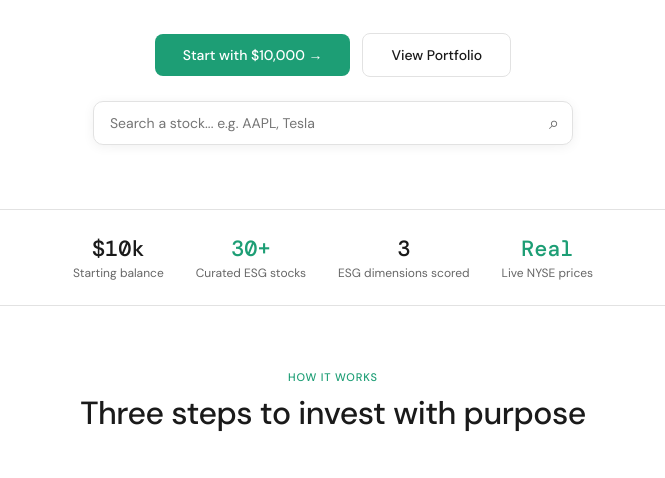
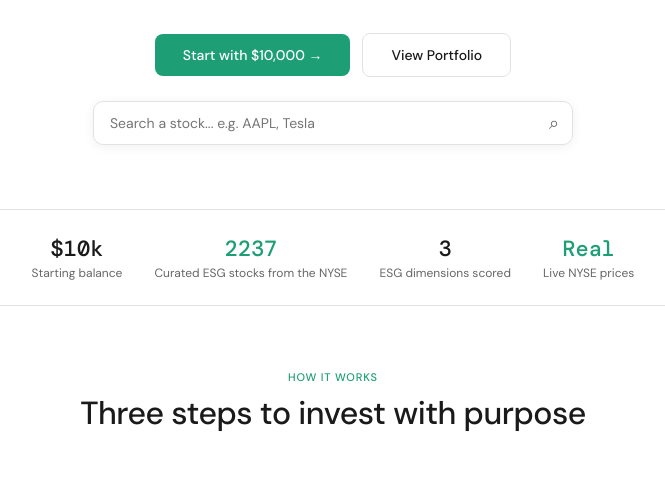
Before and after one commit to nebeux/eco, a Flask app: page / in a window 1280 px wide. Shown: the part 452-930 px from the top of the page, without its empty margins (307-972 px from the left). Run offline with Flask 3, Linux system fonts and the light colour scheme.

Commit message:
Update index.html

```diff
--- a/templates/index.html
+++ b/templates/index.html
@@ -369,7 +369,7 @@
 <!-- stats strip -->
 <div class="stats-strip">
   <div class="stat-item"><div class="num">$10k</div><div class="lbl">Starting balance</div></div>
-  <div class="stat-item"><div class="num" style="color:var(--green);">30+</div><div class="lbl">Curated ESG stocks</div></div>
+  <div class="stat-item"><div class="num" style="color:var(--green);">2237</div><div class="lbl">Curated ESG stocks from the NYSE</div></div>
   <div class="stat-item"><div class="num">3</div><div class="lbl">ESG dimensions scored</div></div>
   <div class="stat-item"><div class="num" style="color:var(--green);">Real</div><div class="lbl">Live NYSE prices</div></div>
 </div>
```
